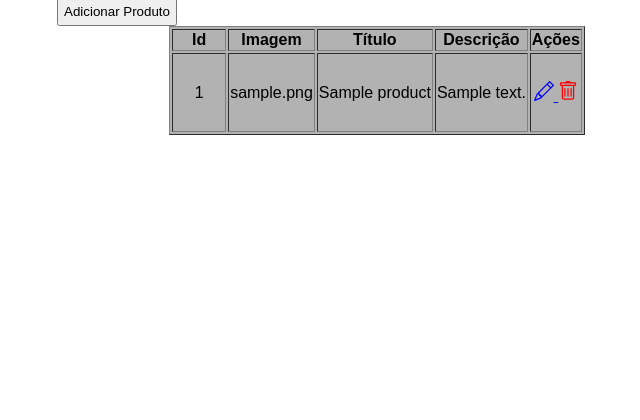
After one commit to felipeov1/-Commercial-Website, a PHP site: page /admin/controleDeProdutos.php in a window 1280 px wide. The commit adds this page. Shown: the part 177-597 px from the top of the page, without its empty margins (263-903 px from the left). Run offline with PHP 8.4, Linux system fonts and the light colour scheme; tables that the repository leaves empty or names only in its code hold one stand-in row (values such as "Sample post").

Commit message:
feat: added panel control and method delete

```diff
--- a/adm.php
+++ b/admin.php
@@ -7,6 +7,6 @@
 </head>
 <body>
     <h1>Pagina de login para adm</h1>
-    <a href="./adm/controleDeProdutos.php">Tela principal</a>
+    <a href="./admin/controleDeProdutos.php">Tela principal</a>
 </body>
 </html>
--- /dev/null
+++ b/admin/controleDeProdutos.php
@@ -0,0 +1,64 @@
+<?php
+    require_once '../db/connection.php';
+
+    $sql = "SELECT * FROM  `products` ORDER BY `products`.`product_id` DESC";
+
+    $result = $conn->query($sql);
+
+
+?>
+<!DOCTYPE html>
+<html lang="en">
+<head>
+    <meta charset="UTF-8">
+    <meta name="viewport" content="width=device-width, initial-scale=1.0">
+    <link rel="stylesheet" href="controleDeProdutosStyle.css">
+    <title>Document</title>
+</head>
+<body>
+<header>
+    <nav class="nav-bar">
+        <div class="logo">
+            <img src="../img/logo.png" alt="logo" width="160px">
+        </div>
+    </nav>
+    </header><br>
+
+    <section>
+        <button id="btnAdd"><a href="./novoProduto.php">Adicionar Produto</a></button>
+        <table border="1" class="tabProducts" >
+            <tr>
+                <th>Id</th>
+                <th>Imagem</th>
+                <th>Título</th>
+                <th>Descrição</th>
+                <th>Ações</th>
+            </tr>
+            <?php
+                while($products_data = mysqli_fetch_assoc($result)){
+                    echo "<tr>";
+                    echo "<td  style='height:75px; width:50px'>" .$products_data['product_id']. "</td>";
+                    echo "<td style='height:75px; width:75px'>" .$products_data['product_image']. "</td>";
+                    echo "<td>" .$products_data['product_name']. "</td>";
+                    echo "<td>" .$products_data['product_description']. "</td>";
+                    echo "<td>
+                    <a class='btn btn-sm btn-primary' href='delete.php?id=$products_data[product_id]'>
+                    <svg xmlns= 'http://www.w3.org/2000/svg' width='20' height='20' fill='blue' class='bi bi-pencil' viewBox='0 0 16 16'>
+                      <path d='M12.146.146a.5.5 0 0 1 .708 0l3 3a.5.5 0 0 1 0 .708l-10 10a.5.5 0 0 1-.168.11l-5 2a.5.5 0 0 1-.65-.65l2-5a.5.5 0 0 1 .11-.168l10-10zM11.207 2.5 13.5 4.793 14.793 3.5 12.5 1.207 11.207 2.5zm1.586 3L10.5 3.207 4 9.707V10h.5a.5.5 0 0 1 .5.5v.5h.5a.5.5 0 0 1 .5.5v.5h.293l6.5-6.5zm-9.761 5.175-.106.106-1.528 3.821 3.821-1.528.106-.106A.5.5 0 0 1 5 12.5V12h-.5a.5.5 0 0 1-.5-.5V11h-.5a.5.5 0 0 1-.468-.325z'/>
+                    </svg>
+                    </a>
+                    <a class='btn btn-sm btn-danger' href=''>
+                    <svg xmlns='http://www.w3.org/2000/svg' width='20' height='20' fill='red' class='bi bi-trash' viewBox='0 0 16 16'>
+                        <path d='M5.5 5.5A.5.5 0 0 1 6 6v6a.5.5 0 0 1-1 0V6a.5.5 0 0 1 .5-.5Zm2.5 0a.5.5 0 0 1 .5.5v6a.5.5 0 0 1-1 0V6a.5.5 0 0 1 .5-.5Zm3 .5a.5.5 0 0 0-1 0v6a.5.5 0 0 0 1 0V6Z'/>
+                        <path d='M14.5 3a1 1 0 0 1-1 1H13v9a2 2 0 0 1-2 2H5a2 2 0 0 1-2-2V4h-.5a1 1 0 0 1-1-1V2a1 1 0 0 1 1-1H6a1 1 0 0 1 1-1h2a1 1 0 0 1 1 1h3.5a1 1 0 0 1 1 1v1ZM4.118 4 4 4.059V13a1 1 0 0 0 1 1h6a1 1 0 0 0 1-1V4.059L11.882 4H4.118ZM2.5 3h11V2h-11v1Z'/>
+                    </svg>
+                    </a>
+                </td>";
+                }
+                // DESCRIÇÃO FAZER UMA FUNCÇÃO PARA APARECER TEXTO COMPLETO
+            ?>
+        </table>
+    </section>
+
+</body>
+</html>
--- a/adm/controleDeProdutosStyle.css
+++ b/admin/controleDeProdutosStyle.css
@@ -2,7 +2,6 @@ body{
     background-color: rgb(255, 255, 255);
     margin: 0;
     font-family: sans-serif;
-    color: red;
 }
 
 header{
@@ -18,3 +17,20 @@ header{
     position: relative;
 
 }
+
+.tabProducts{
+    background-color: rgba(0, 0, 0, 0.3);
+    text-align: center;
+    max-width: 50%;
+    margin: auto
+}
+
+#btnAdd{
+    padding: 5px;
+    margin-left: 25%
+}
+
+#btnAdd a{
+    text-decoration: none;
+    color: rgb(0, 0, 0);
+}
--- a/produtos.php
+++ b/produtos.php
@@ -30,7 +30,7 @@
     <main>
         <div class="card">
             <div class="image">
-                <img src="img/1-1d-empilhadeira.jpg" alt="empilhadeira">
+                <img src="" alt="">
             </div>
             <div class="caption">
                 <p class="product-name">Nome do produto</p>
```
Also changed, not shown: adm/controleDeProdutos.php (deleted, +0 -39 lines), admin/delete.php (added, +18 -0 lines), admin/novoProduto.php (renamed from adm/novoProduto.php, +8 -2 lines), admin/novoProdutoStyle.css (renamed from adm/novoProdutoStyle.css), img/1-1d-empilhadeira.jpg (deleted), img/1.5-2.0T.jpg (deleted), img/1.5T.jpg (deleted), img/5t.jpg (deleted).
